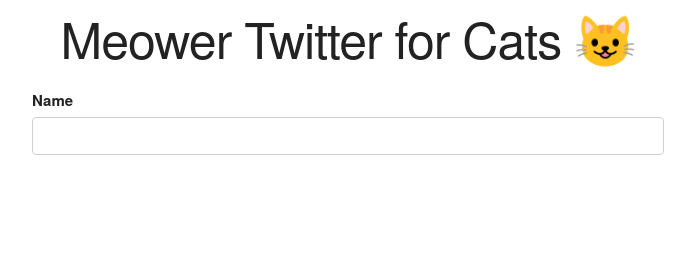
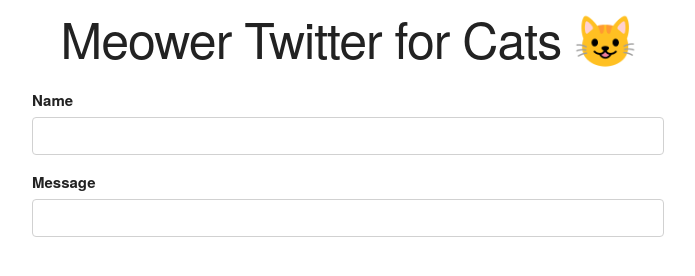
Before and after one commit to ashley3214/meower, a plain HTML site: page client/index.html in a window 1280 px wide. Shown: the full height of the page, 292-987 px from the left. Drawn offline with nearby package versions, Linux system fonts and the light colour scheme.

Commit message:
msg added

```diff
--- a/client/index.html
+++ b/client/index.html
@@ -15,6 +15,8 @@
           <form class="new-form">
               <label for="name">Name</label>
               <input class="u-full-width" type="text" id="name" name="name">
+              <label for="name">Message</label>
+              <input class="u-full-width" type="text" id="name" name="name">
 
           </form>
 
```
